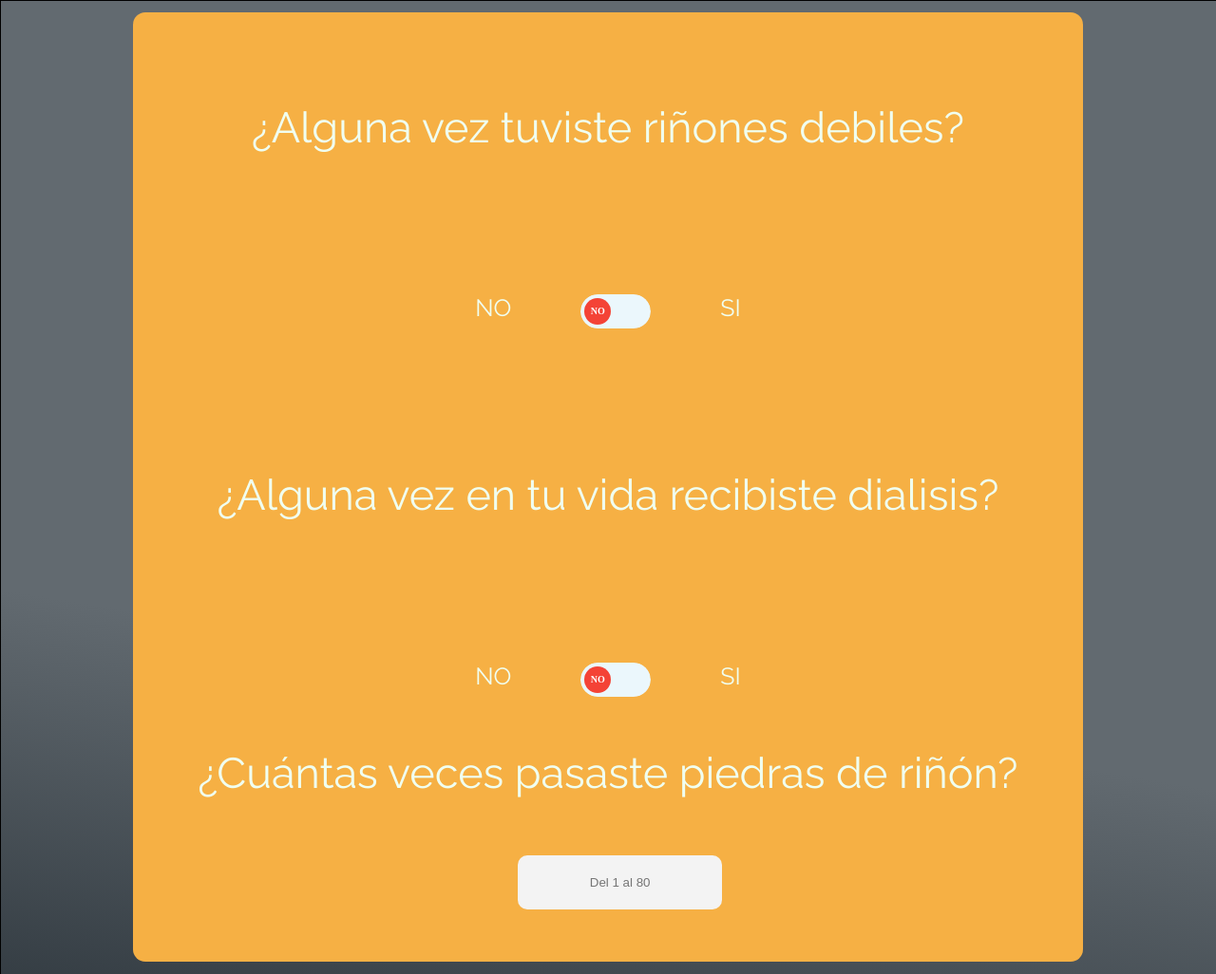
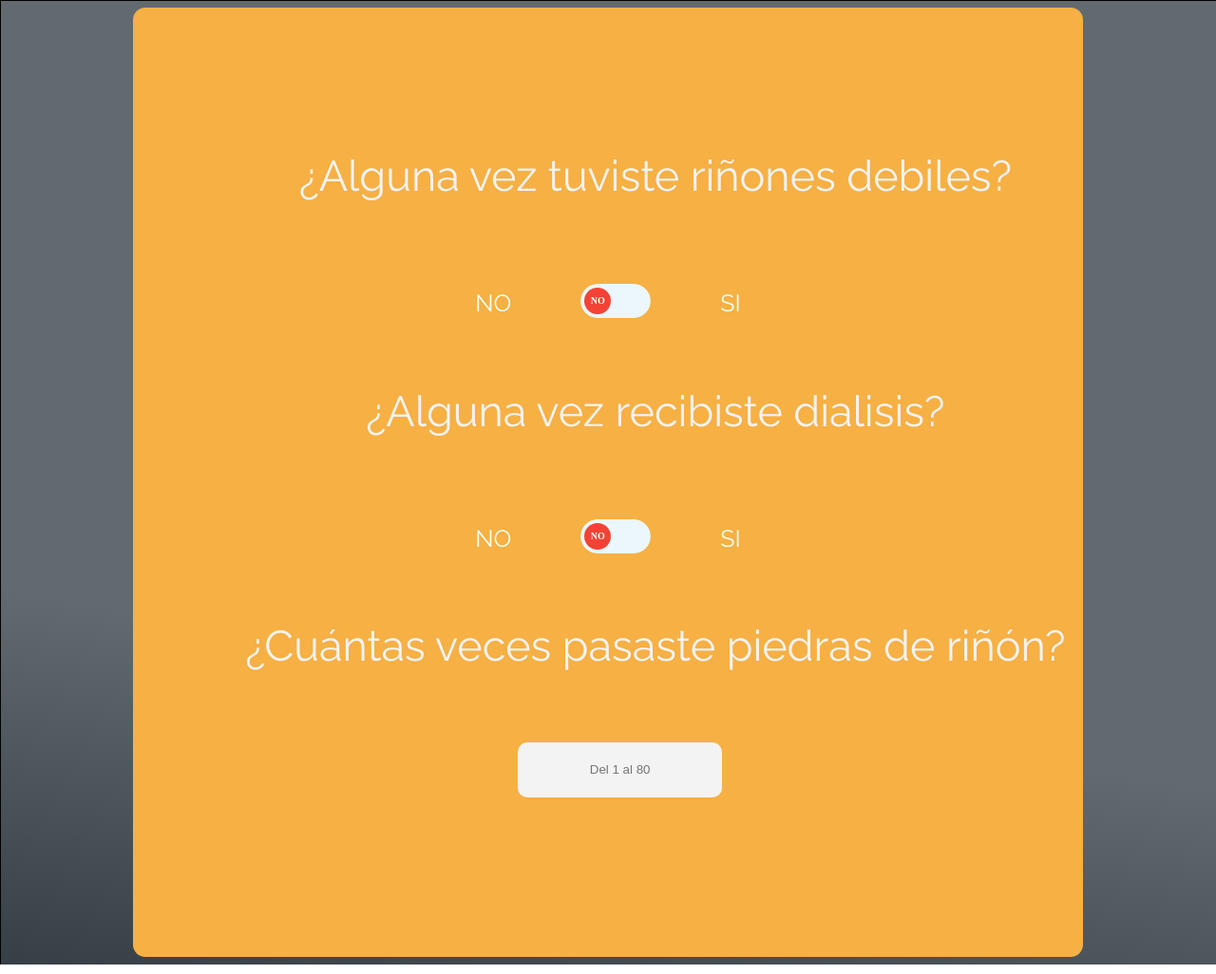
Before and after one commit to galRubel/Apollo, a website: page form1.html in a window 1280 px wide. Shown: the whole page at 95% size. Drawn offline with Linux system fonts and the light colour scheme.

Commit message:
design: sombras del from 2

```diff
--- a/form1.html
+++ b/form1.html
@@ -28,7 +28,7 @@
 </div>
 
 
-<h2 class="pregunta">¿Alguna vez en tu vida recibiste dialisis?</h2>
+<h2 class="pregunta">¿Alguna vez recibiste dialisis?</h2>
 <div class="buttons">
   <h3 class="opciones">NO</h3>
   <div class="toggle-button-cover">
--- a/loginjs.js
+++ b/loginjs.js
@@ -26,8 +26,8 @@ document.addEventListener('DOMContentLoaded', function () {
       const data = await res.json();
 
       if (res.ok) {
-        document.getElementById("message").innerText = "Login exitoso Token: " + data.token + "el otro es + " + data.authToken;
-        window.location.href = "file:///C:/Users/47866632/Downloads/Diana/form1.html";
+        document.getElementById("message").innerText = "Login exitoso Token: " +data.authToken;
+        //window.location.href = "file:///C:/Users/47866632/Downloads/Diana/form1.html";
     } else {
         document.getElementById("message").innerText = "Login no exitoso. " + data.message;
     }
--- a/styleform1.css
+++ b/styleform1.css
@@ -2,7 +2,6 @@ body {
   background-image: url("fondoForm.svg");
     display: block;
     align-items: center;
-    padding: 5px;
   }
  .opciones{
   font-family: 'Raleway';
@@ -10,7 +9,6 @@ body {
   font-style: normal;
   font-weight: 400;
   color: honeydew;
-  padding-bottom: 12px;
  }
  #caja{
   background-color:#F6B044 ;
@@ -20,7 +18,8 @@ body {
   flex-direction: column;
   align-items: center;
   justify-content: center;
-  margin: auto;
+  margin-left:auto;
+  margin-right: auto;
   border-radius: 13px;
  }
 .pregunta{
@@ -28,16 +27,15 @@ body {
     font-size: 45px;
     font-style: normal;
     font-weight: 400;
-    color: honeydew;
+    color: #F3F3F3;
     padding-bottom: 20px;
-    text-align: left;
+    text-align: center;
+    align-items: center;
+    justify-content: center;
     display: flex;
-    justify-content: center;
     margin-left: 100px;
-    margin-top: 20px ;
-    margin: auto;
-    padding-bottom: 5px
-     ;
+    margin-top: 3px auto;
+    margin-bottom: 3px auto;
   }
 
   .input-container {
@@ -107,7 +105,7 @@ body {
   display: table-cell;
   position: relative;
   width: 200px;
-  height: 140px;
+  height: 100px;
   box-sizing: border-box;
   padding: 10px;
 }
```
Also changed, not shown: backlogin.js (+8 -6 lines).
